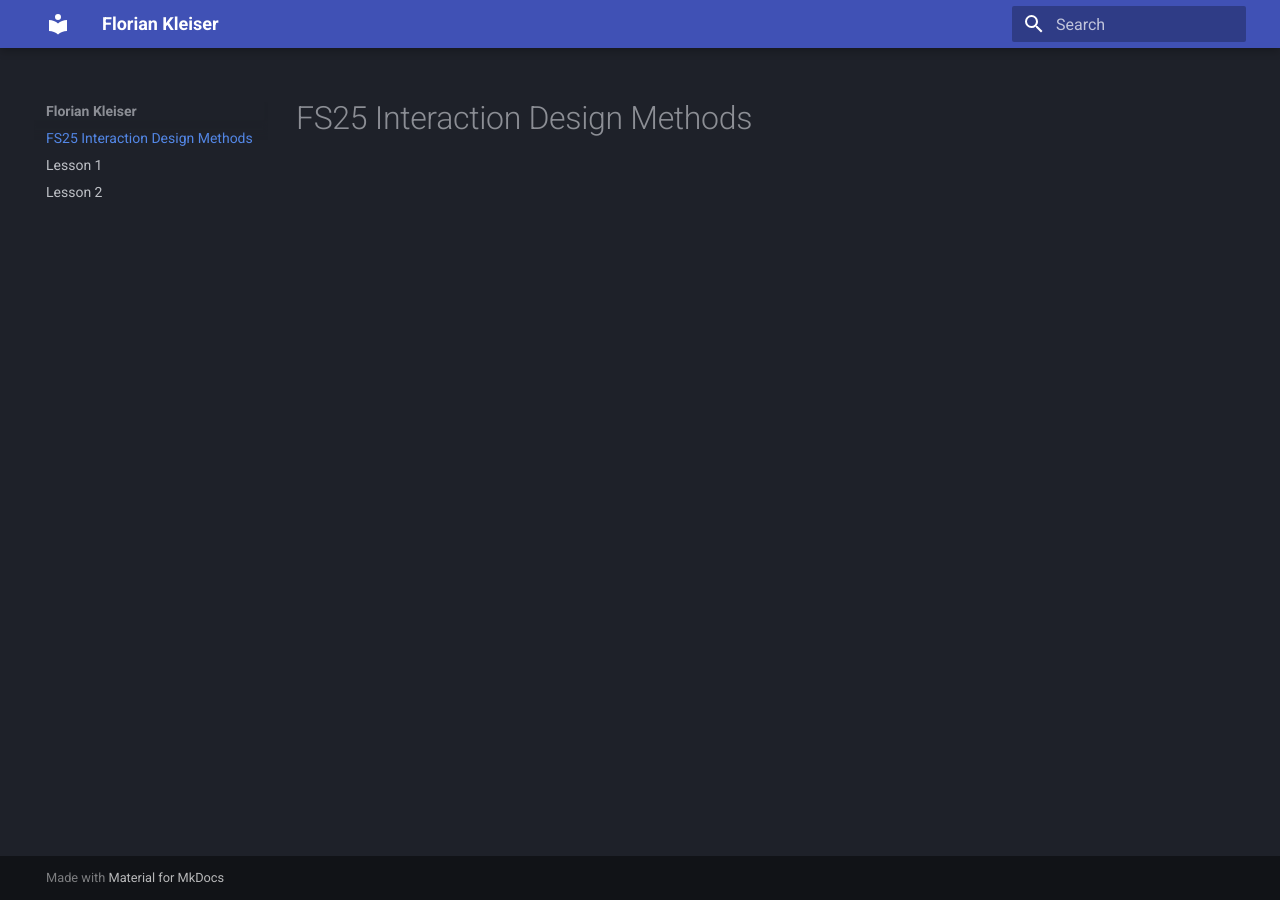
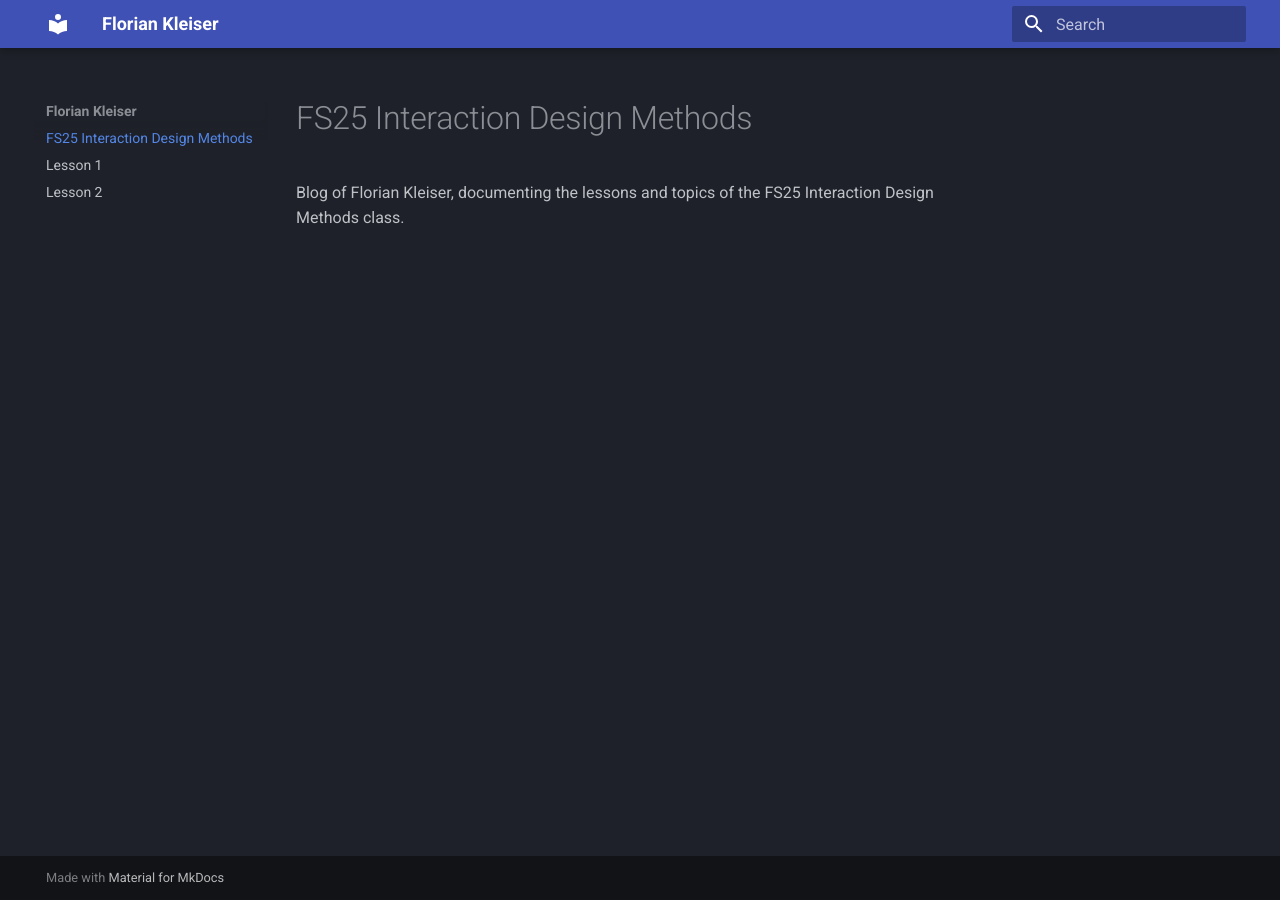
Before and after one commit to flokleiser/IADMethods_Blog, an MkDocs documentation site: the page built from docs/index.md, in a window 1280 px wide. Built offline with MkDocs 1.6.1 and Material for MkDocs 9.7.7, drawn with Linux system fonts in a browser that asks for light colours.

Commit message:
updates blog

```diff
--- a/docs/index.md
+++ b/docs/index.md
@@ -1 +1,3 @@
 # FS25 Interaction Design Methods
+
+Blog of Florian Kleiser, documenting the lessons and topics of the FS25 Interaction Design Methods class.
```
Also changed, not shown: ReadMe.md (+17 -0 lines).
